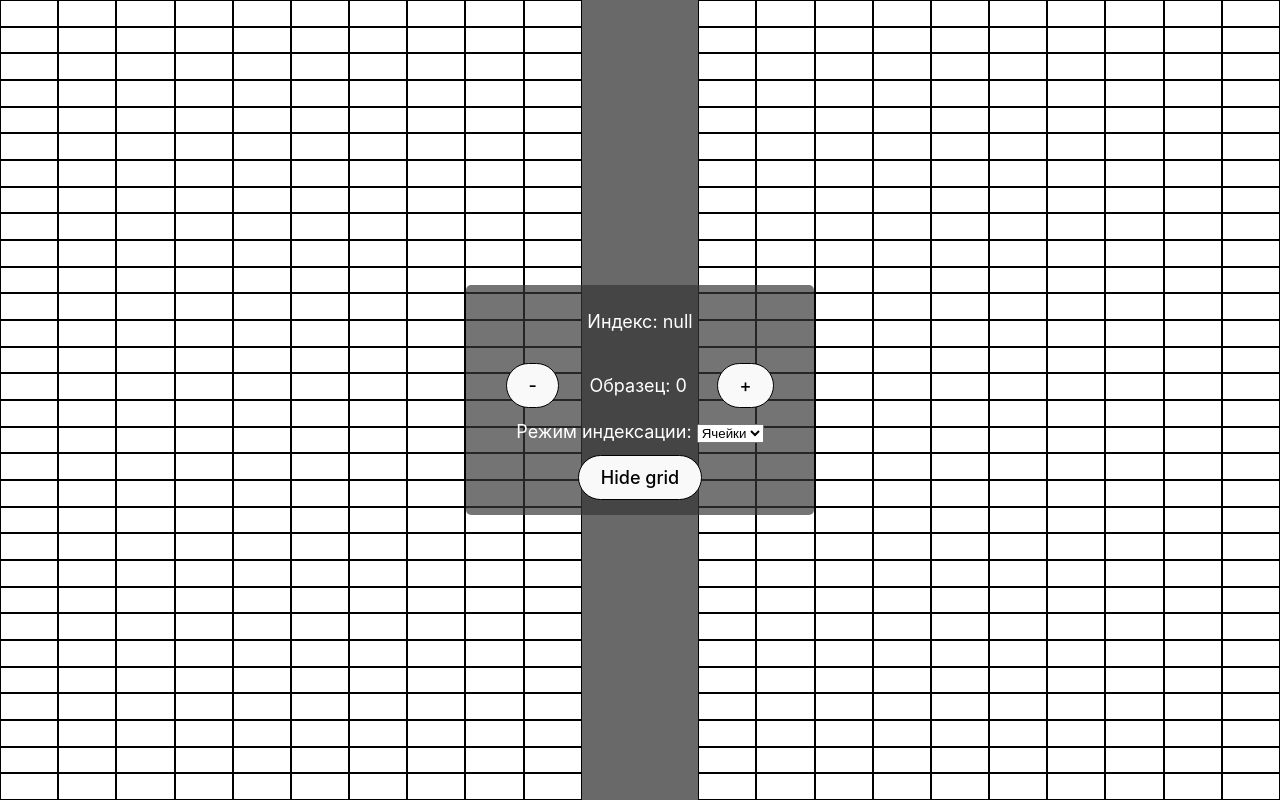
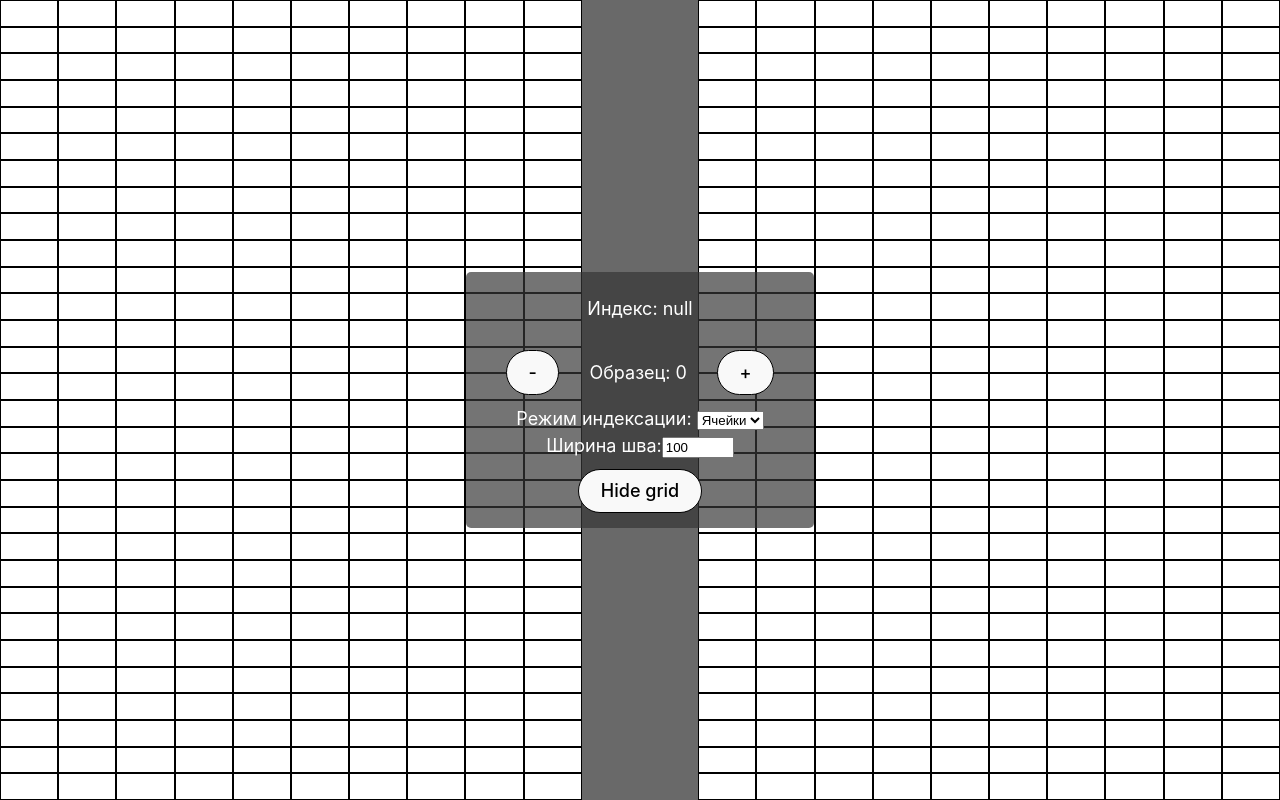
Before and after one commit to DasolXandzo/UZK-trainer-tablet-edition, a React (Vite) app: page / in a window 1280 px wide. Built offline with nearby package versions, Linux system fonts and the light colour scheme.

Commit message:
added seam length input

```diff
--- a/src/App.jsx
+++ b/src/App.jsx
@@ -12,6 +12,8 @@ export default function App() {
 
     const [centerLeft, setCenterLeft] = useState(0); // крайний левый центральный столбец
     const [centerRight, setCenterRight] = useState(0); // крайний правый центральный столбец
+    const [seamStart, setSeamStart] = useState(500); // начальная координата шва в условных единицах
+    const [seamLength, setSeamLength] = useState(100); // ширина шва в условных единицах
 
     const handleIncrement = () => {
         setExampleState((prev) => Math.min(10, prev+1))
@@ -36,9 +38,7 @@ export default function App() {
     const rows = 30;
     const cols = 22;
 
-    // Параметры шва в условных единицах
-    const seamStart = 500; // начало шва
-    const seamLength = 100; // длина шва
+    // Параметры рабочей области в условных единицах
     const totalWidth = 1100; // общая ширина области
     const totalHeight = 1200; // общая высота области
 
@@ -49,7 +49,8 @@ export default function App() {
     const rightColumns = 10; // количество столбцов справа от шва
 
     useEffect (() => {
-        // Расчет ширины столбцов слева и справа от шва
+        // Расчет начала шва, ширины столбцов слева и справа от шва
+        setSeamStart((totalWidth - seamLength) / 2);
         const leftSpace = seamStart;
         const rightSpace = totalWidth - (seamStart + seamLength);
         const leftColumnWidth = leftSpace / leftColumns;
@@ -78,7 +79,7 @@ export default function App() {
         console.log("processing center cols end");
         console.log("CenterLeft: ", centerLeft);
         console.log("CenterRight: ", centerRight);
-    }, []);
+    }, [seamLength]);
 
     document.documentElement.style.setProperty('--rows', rows);
     document.documentElement.style.setProperty('--cols', cols);
@@ -279,6 +280,17 @@ export default function App() {
                     </select>
                 </div>
 
+                <div className="seam-length-input">
+                    Ширина шва:
+                    <input id="seamLengthInput"
+                        type="number"
+                        min={10}
+                        max={1000}
+                        onChange={(e) => setSeamLength(Number(e.target.value))}
+                        value={seamLength}
+                    />
+                </div>
+
                 {/* Кнопка переключения состояния отображения сетки (очевидно, бессмысленно при отсутсвии сетки) */}
                 <button onClick={changeGridVisible}>{buttonText}</button>
 
```
